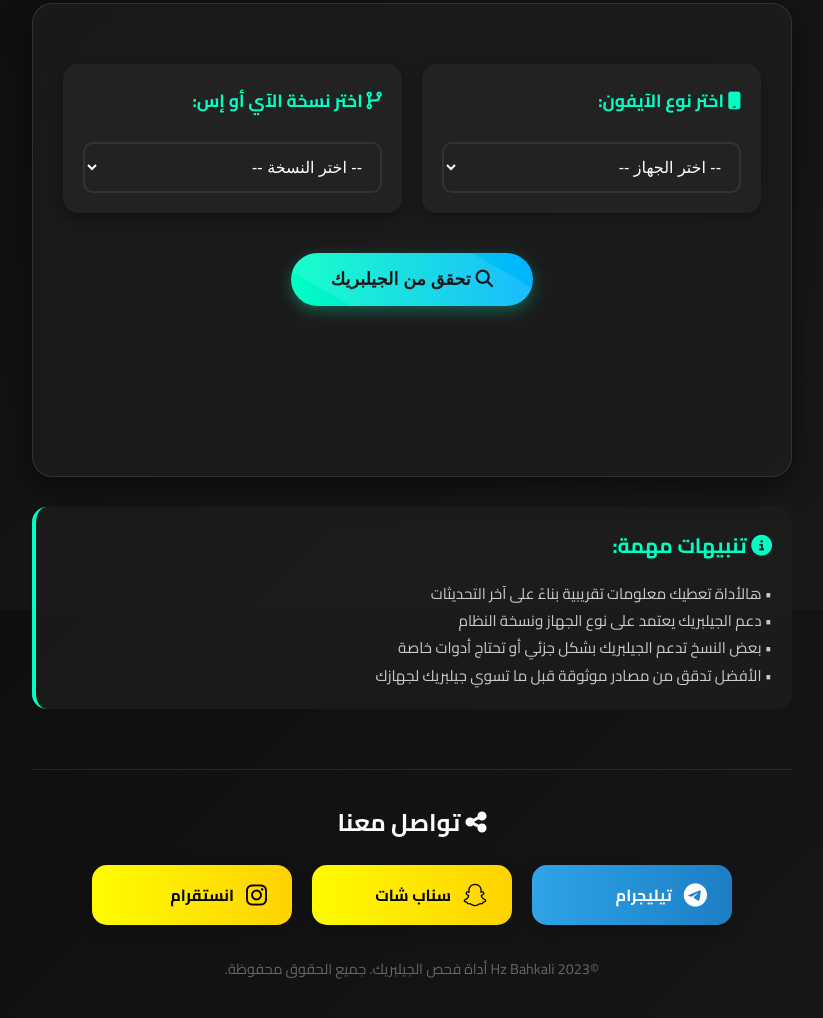
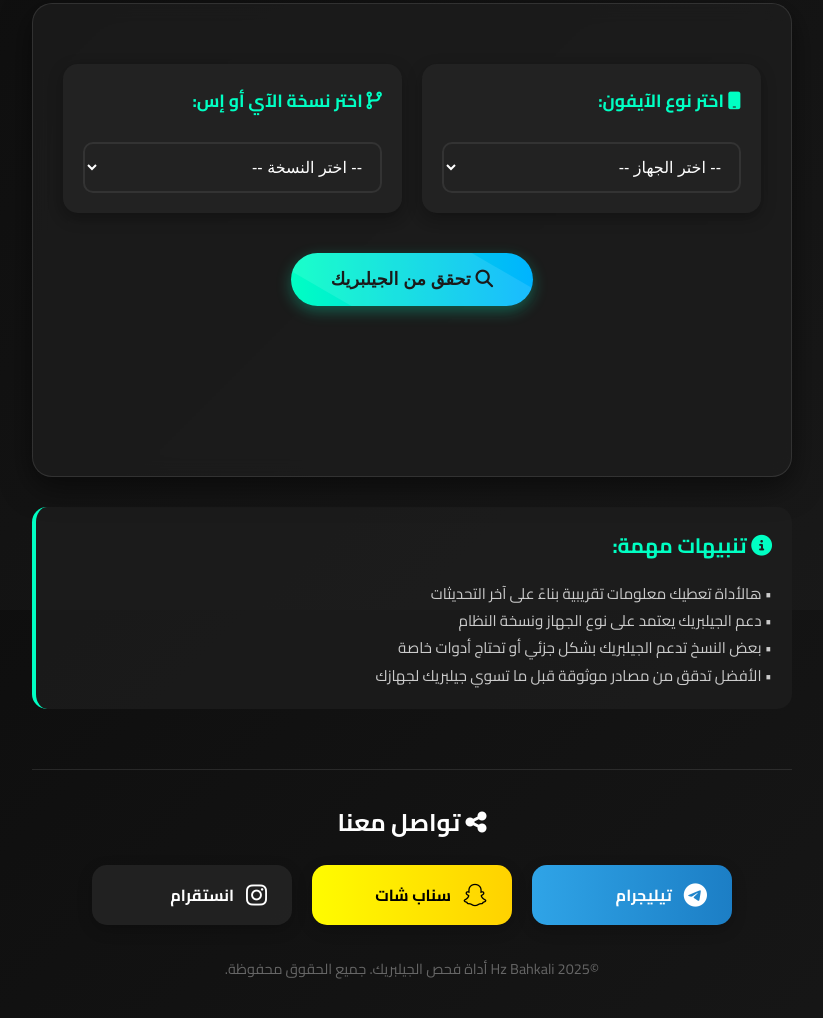
Before and after one commit to HzHack/jil, a plain HTML site: page index.html in a window 1280 px wide. Shown: the part 190-1208 px from the top of the page, without its empty margins (228-1051 px from the left). Drawn offline with Linux system fonts and the light colour scheme.

Commit message:
Update index.html

```diff
--- a/index.html
+++ b/index.html
@@ -627,7 +627,7 @@
           سناب شات
         </a>
 
-         <a class="social-link snapchat" href="https://www.instagram.com/sww_p/" target="_blank">
+         <a class="social-link instagram" href="https://www.instagram.com/sww_p/" target="_blank">
           <i class="fab fa-instagram"></i>
           انستقرام
         </a>
@@ -636,7 +636,7 @@
       </div>
 
       <p class="copyright">
-        &copy;Hz Bahkali 2023 أداة فحص الجيلبريك. جميع الحقوق محفوظة.
+        &copy;Hz Bahkali 2025 أداة فحص الجيلبريك. جميع الحقوق محفوظة.
       </p>
     </footer>
   </div>
```
